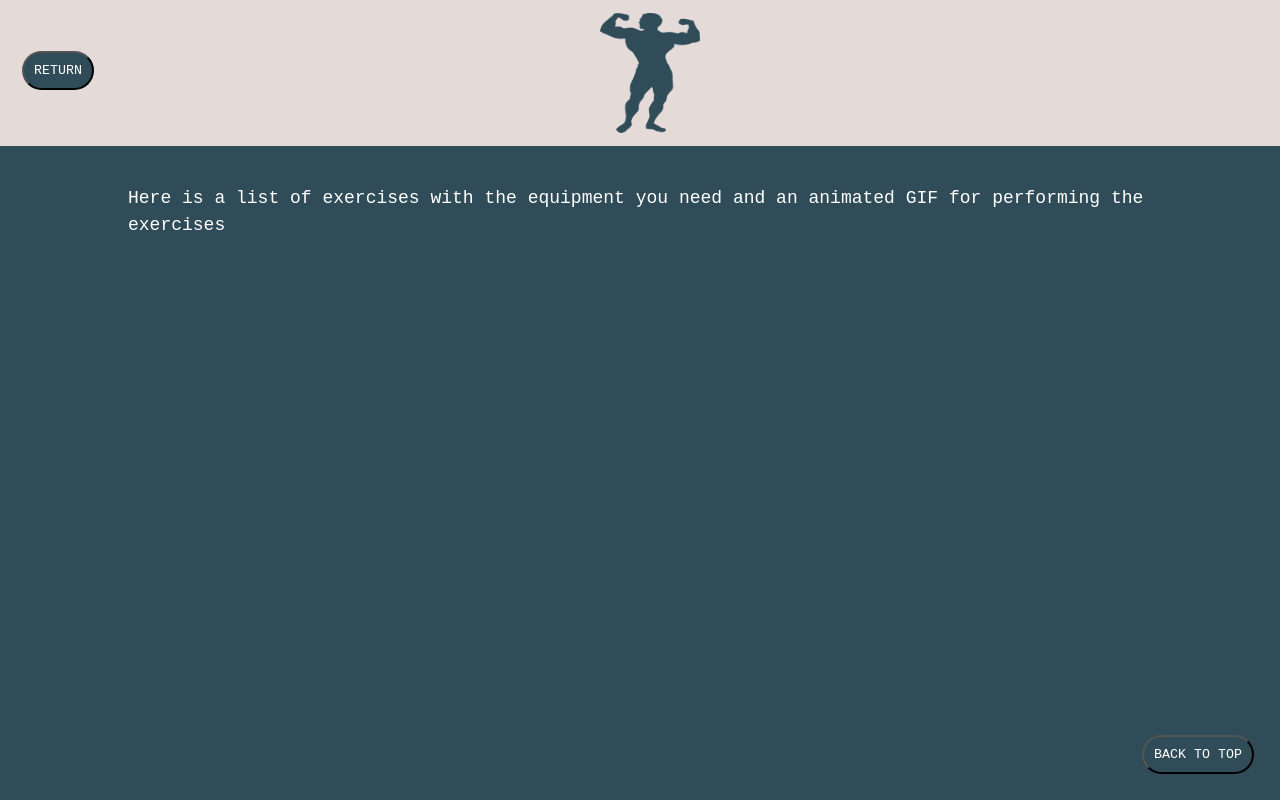
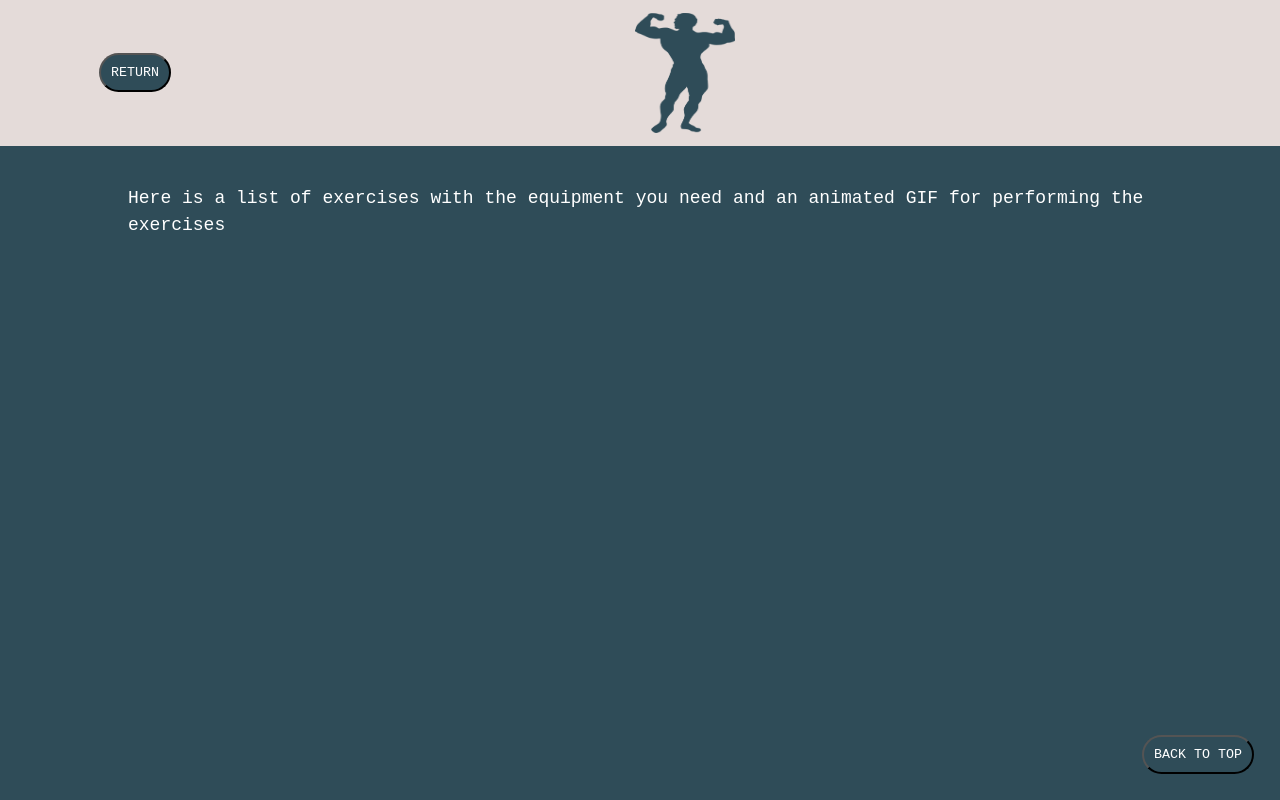
Before and after one commit to thomasbercht99/VisualDon_Projet, a website built with webpack: page Projet_code/public/exercise.html in a window 1280 px wide. Built offline with nearby package versions, Linux system fonts and the light colour scheme.

Commit message:
Update style.css

```diff
--- a/Projet_code/public/css/style.css
+++ b/Projet_code/public/css/style.css
@@ -54,7 +54,7 @@ float: left;
 }
 .a-retour {
       padding-top: 50px;
-      padding-left: 20px;
+      padding-left: 90px;
       float: left;
       position: relative;
 }
```
